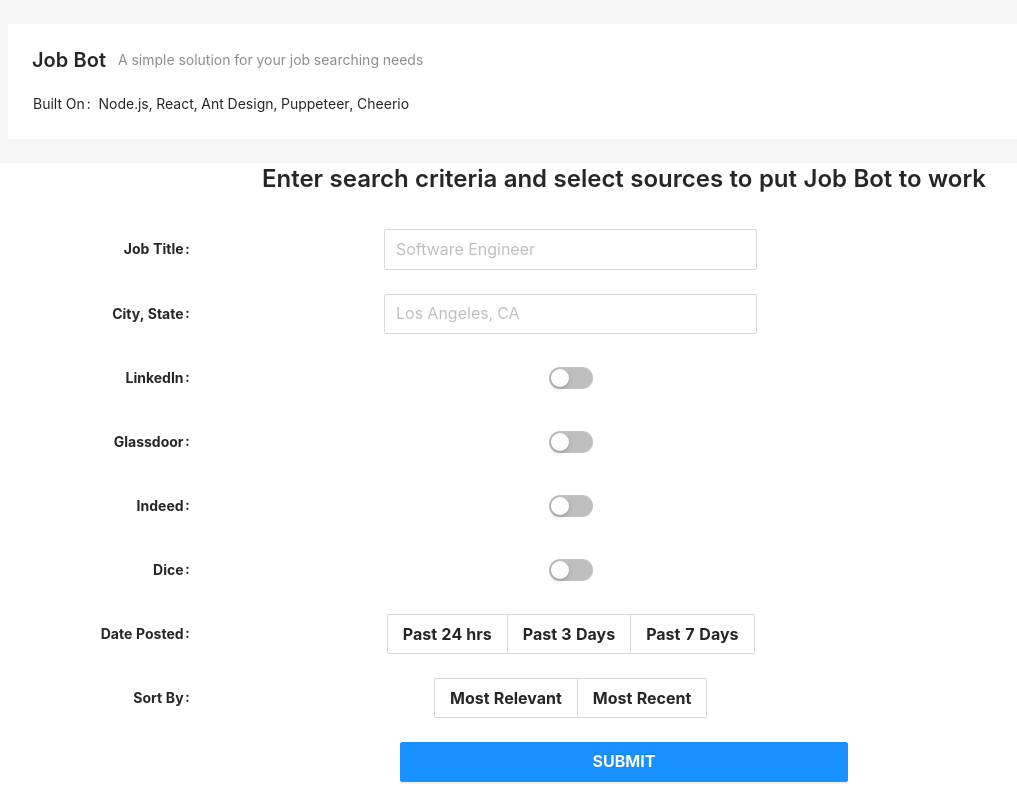
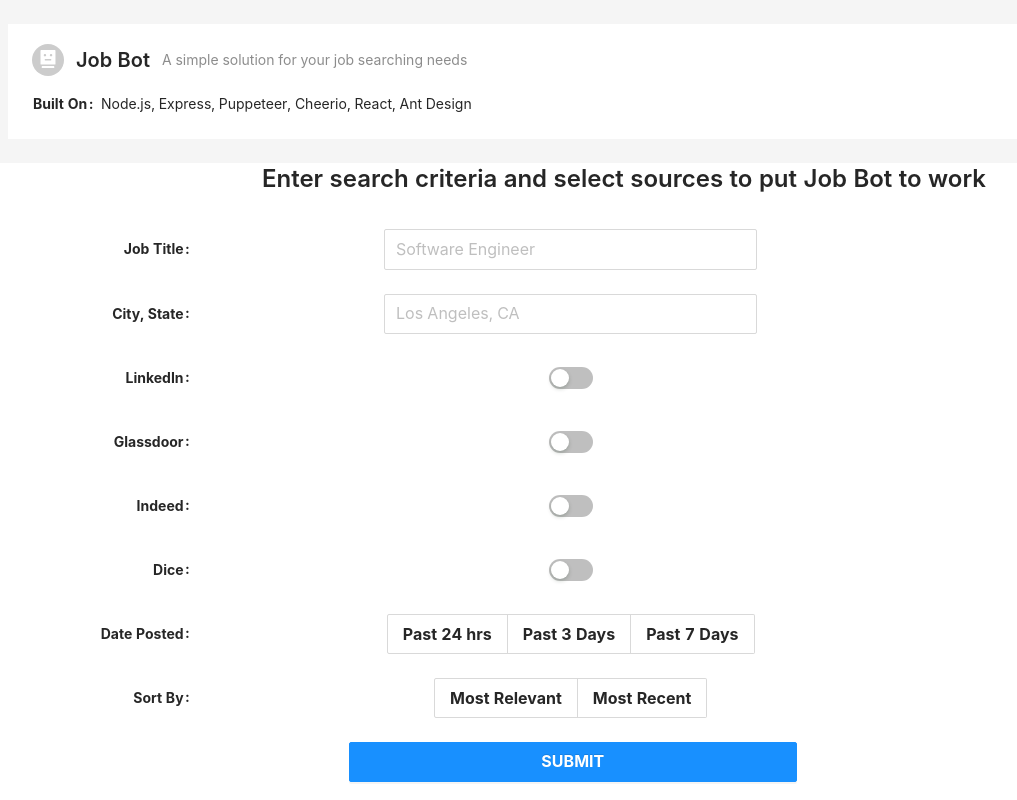
Before and after one commit to ChristopherBeltran/job-scraper-react, a React (Create React App) app: page / in a window 1280 px wide. Shown: the whole page, without its empty margins (16-1033 px from the left). Built offline with nearby package versions, Linux system fonts and the light colour scheme.

Commit message:
Styling updates

```diff
--- a/package.json
+++ b/package.json
@@ -3,6 +3,7 @@
   "version": "0.1.0",
   "private": true,
   "dependencies": {
+    "@ant-design/icons": "^4.2.1",
     "@testing-library/jest-dom": "^4.2.4",
     "@testing-library/react": "^9.3.2",
     "@testing-library/user-event": "^7.1.2",
--- a/src/App.css
+++ b/src/App.css
@@ -10,6 +10,8 @@
 #submit-button {
   width: 35%;
   font-weight: bold;
+  margin-left: 22%;
+  margin-right: 30%;
 }
 
 .text-input-fields {
@@ -31,3 +33,6 @@
 .ant-table-title {
   font-weight: bold;
 }
+.ant-descriptions-item-label {
+  font-weight: bold;
+}
--- a/src/App.js
+++ b/src/App.js
@@ -1,7 +1,8 @@
 import React from "react";
 import logo from "./logo.svg";
-import { PageHeader, Button, Descriptions } from "antd";
+import { PageHeader, Button, Descriptions, Avatar } from "antd";
 import Main from "./Main.js";
+import { RobotOutlined, HomeOutlined, RobotFilled } from "@ant-design/icons";
 import "./App.css";
 
 const App = () => {
@@ -10,12 +11,14 @@ const App = () => {
       <div className="site-page-header-ghost-wrapper">
         <PageHeader
           ghost={false}
+          avatar={{ icon: <RobotFilled /> }}
           title="Job Bot"
           subTitle="A simple solution for your job searching needs"
         >
+          {" "}
           <Descriptions size="small" column={3}>
             <Descriptions.Item label="Built On">
-              Node.js, React, Ant Design, Puppeteer, Cheerio
+              Node.js, Express, Puppeteer, Cheerio, React, Ant Design
             </Descriptions.Item>
           </Descriptions>
         </PageHeader>
--- a/src/Main.js
+++ b/src/Main.js
@@ -108,14 +108,10 @@ export default class Main extends React.Component {
       const bodyData = this.state.formData;
       const settings = {
         method: "POST",
-        headers: {
-          "Content-Type": "application/json",
-          "Access-Control-Allow-Origin": "http://localhost:3000",
-        },
         body: JSON.stringify(bodyData),
       };
       const fetchResponse = await fetch(
-        `http://localhost:3000/api/v1/scraper`,
+        `https://job-bot-scraper-api.herokuapp.com/api/v1/scraper`,
         settings
       );
       const data = await fetchResponse.json();
```
Also changed, not shown: 1 other file (tests, documents, lock files or other folders).
